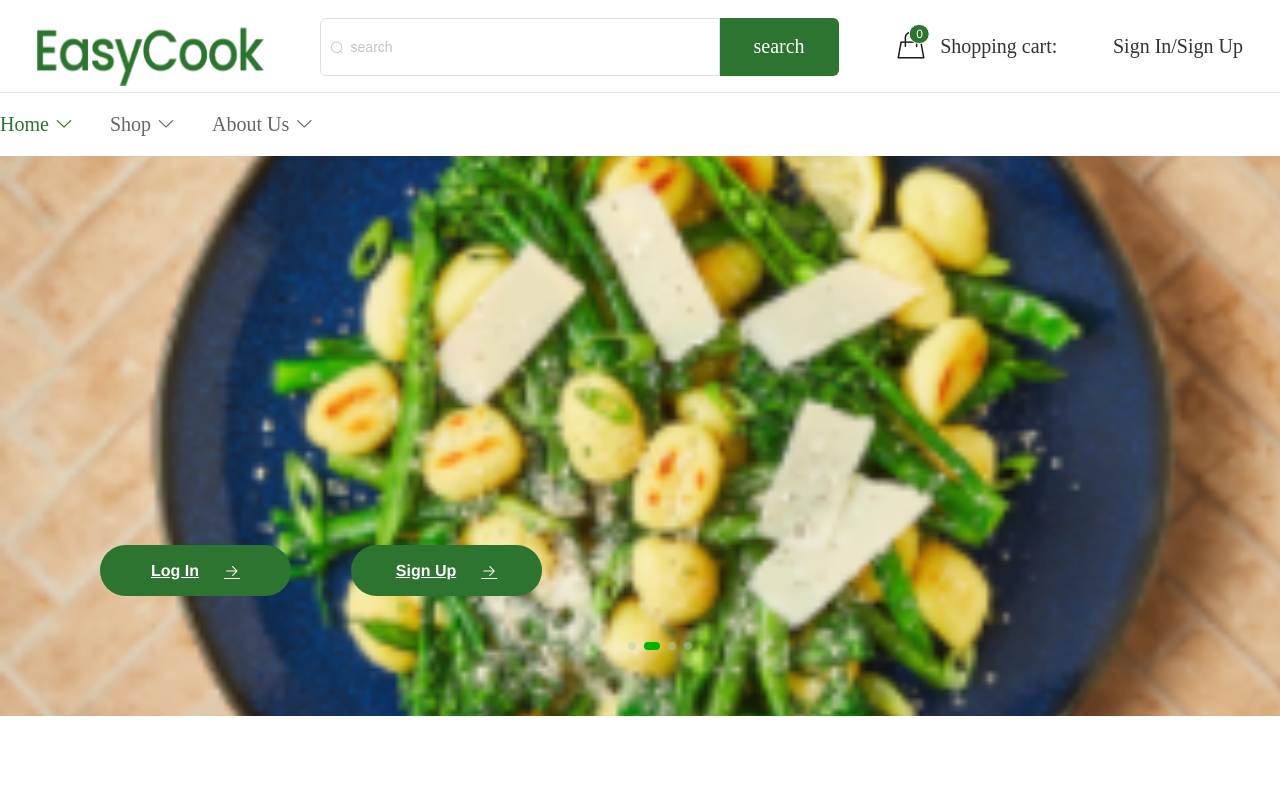
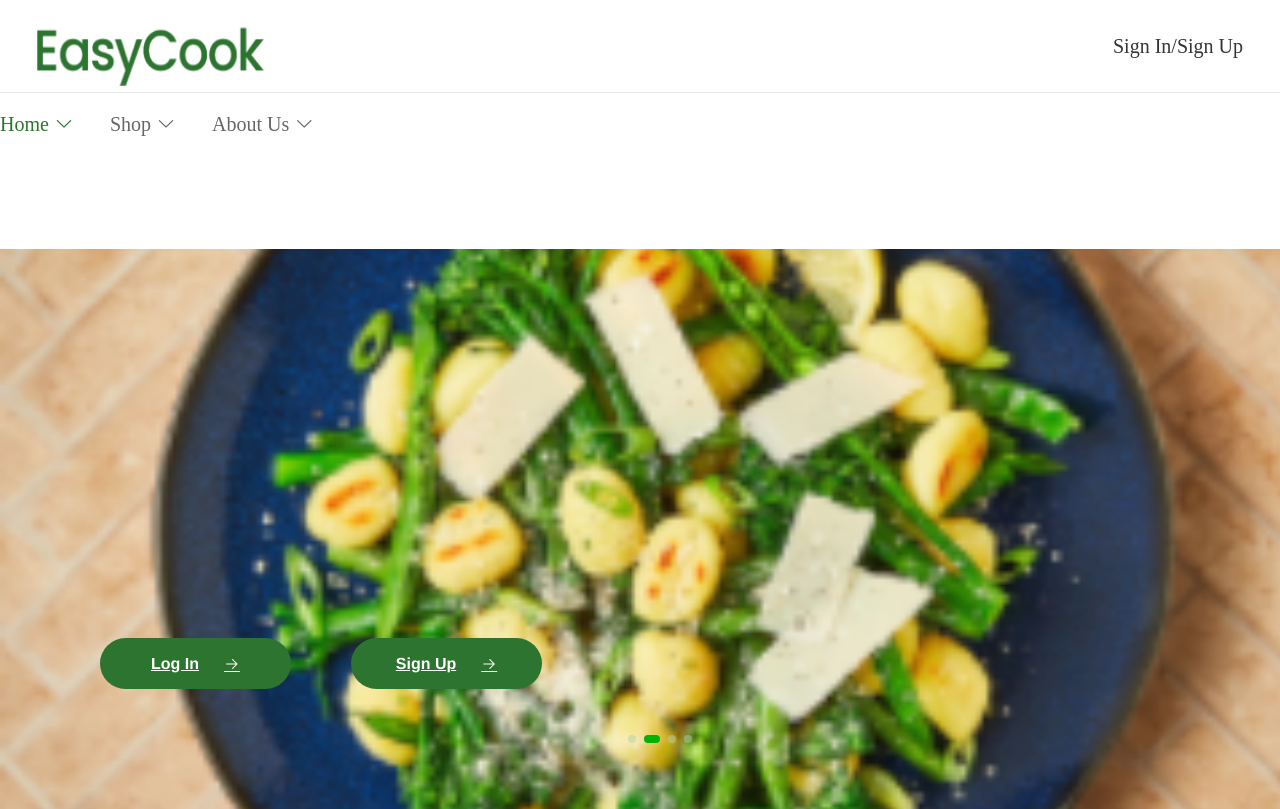
Before and after one commit to Albertrrrr/easyCook, a Vue app: page /login in a window 1280 px wide. Shown: the top 809 px of the page. Built offline with nearby package versions, Linux system fonts and the light colour scheme.

Commit message:
Function Remove Search bar

```diff
--- a/src/views/Login.vue
+++ b/src/views/Login.vue
@@ -1,5 +1,6 @@
 <template>
   <div class="login-container">
+    <myHeader :isShowCar="false" :isShowSearch="false"></myHeader>
     <h2>Please Login</h2>
     <form @submit.prevent="login">
       <div class="form-radio">
@@ -29,8 +30,10 @@
 <script>
 import axios from 'axios';
 import {MessageBox, Message} from 'element-ui';
+import myHeader from "@/components/header.vue";
 
 export default {
+  components: { myHeader },
   data() {
     return {
       email: '',
--- a/src/views/Register.vue
+++ b/src/views/Register.vue
@@ -1,5 +1,6 @@
 <template>
   <el-container>
+    <myHeader :isShowCar="false" :isShowSearch="false"></myHeader>
     <el-main>
       <el-card class="box-card">
         <div class="header">
@@ -48,7 +49,9 @@
 <script>
 import axios from 'axios';
 import { Message } from 'element-ui';
+import myHeader from "@/components/header.vue";
 export default {
+  components: {myHeader},
   data() {
     return {
       form: {
--- a/src/views/welcomeLogin.vue
+++ b/src/views/welcomeLogin.vue
@@ -1,5 +1,6 @@
 <template>
   <div class="welcomeLogin">
+    <myHeader :isShowCar="false" :isShowSearch="false"></myHeader>
     <el-carousel class="swiper" arrow="never" @change="swiperchage">
       <el-carousel-item v-for="(item, index) in swiperData" :key="index" class="swiperItem">
         <!-- <img :src="item" alt="" style="width: 100%; height: 100%" /> -->
```
